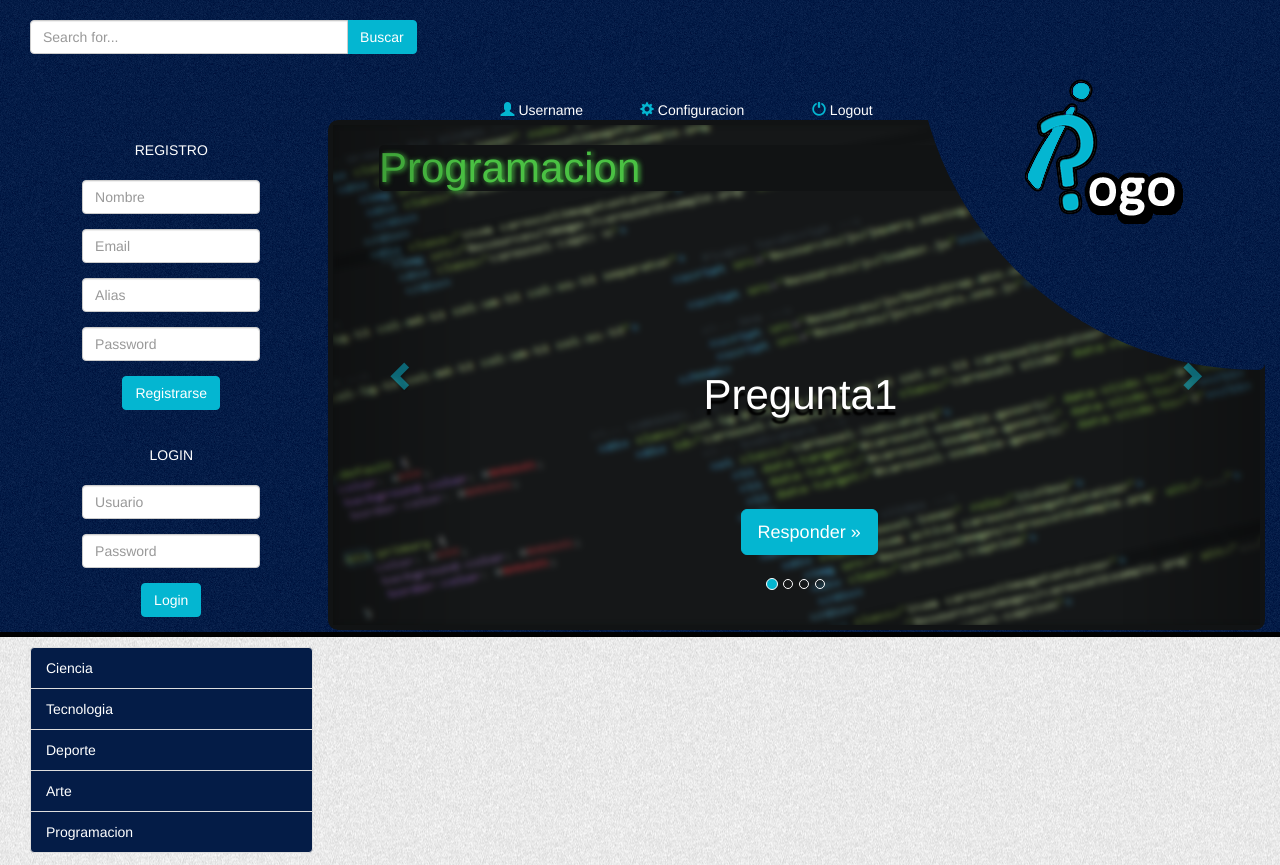
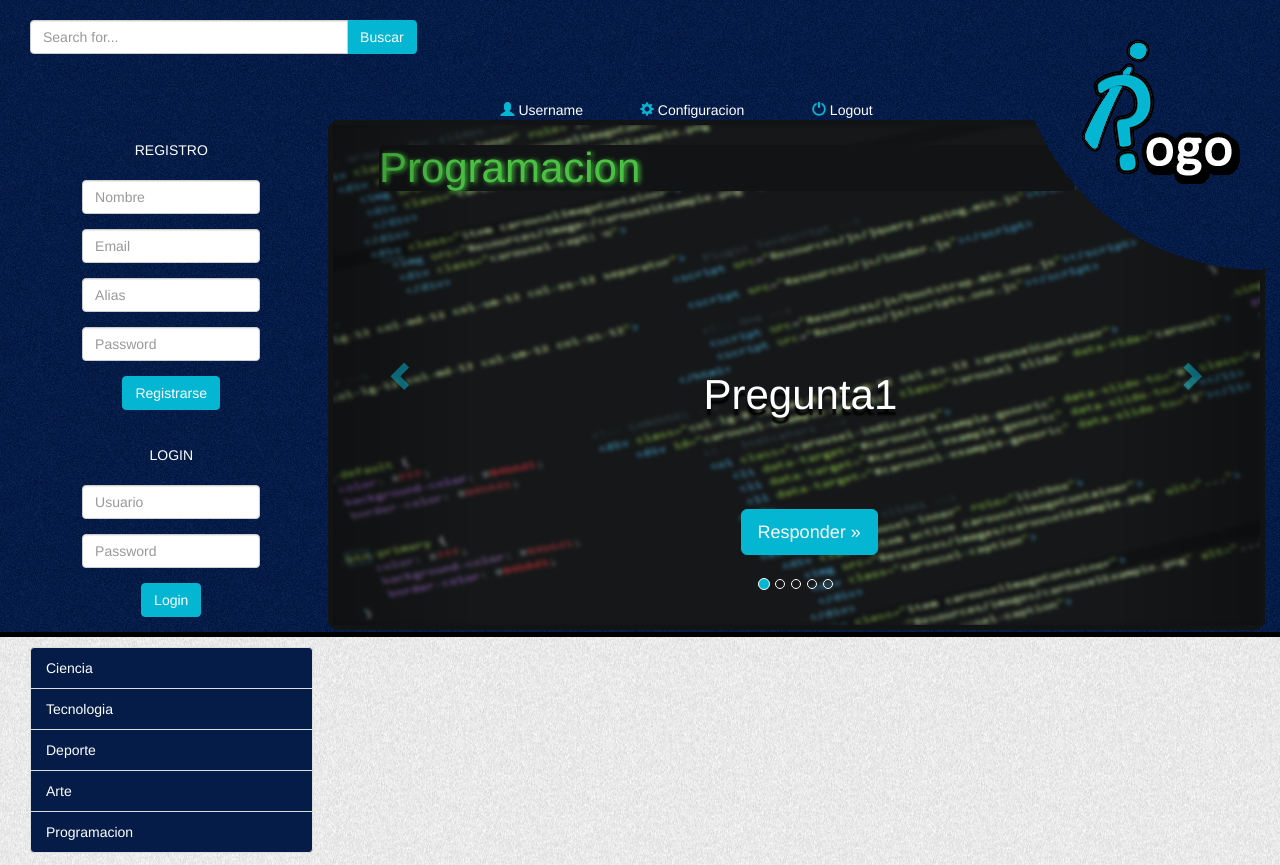
Before and after one commit to msantanagonzalez/rogo, a PHP site: page / in a window 1280 px wide. Shown: the top 865 px of the page. Run offline with PHP 8.4, Linux system fonts and the light colour scheme.

Commit message:
Added new carousel image & circulo reducido

```diff
--- a/www/Resources/css/styles.css
+++ b/www/Resources/css/styles.css
@@ -24,6 +24,7 @@ color: #04b6d1;
 .headContainer {
   padding-top: 20px;
   background-color: #041c47;
+  /*background-color:#111314;*/
 }
 
 .buscarContainer{
@@ -51,7 +52,7 @@ color: #04b6d1;
 
 .indexLogoContainer {
   position: absolute;
-  top: 50%;
+  top: 10%; /*Before: 50% */
   right: 0;
   z-index: 10;
 }
@@ -81,11 +82,11 @@ color: #04b6d1;
 .carouselImageContainer{
   width: 1024px;
   max-height: 500px;
-  -webkit-filter: blur(3px);
-  -moz-filter: blur(3px);
-  -o-filter: blur(3px);
-  -ms-filter: blur(3px);
-  filter: blur(3px);
+  -webkit-filter: blur(2px);
+  -moz-filter: blur(2px);
+  -o-filter: blur(2px);
+  -ms-filter: blur(2px);
+  filter: blur(2px);
 }
 
 .IndexCategoria{
@@ -114,8 +115,8 @@ color: #04b6d1;
 }
 
 .indexCircle{
-  width: 350px;
-  height: 350px;
+  width: 250px; /*before:250*/
+  height: 250px;
   position: absolute;
   top: 0px;
   right: 0px;
--- a/www/index.php
+++ b/www/index.php
@@ -70,7 +70,7 @@
               <!-- LOGO -->
               <div class="indexCircle visible-lg visible-md">
               </div>
-              <div class="col-lg-3 col-md-3 col-sm-12 col-xs-12 indexLogoContainer text-center visible-lg visible-md">
+              <div class="col-lg-3 col-md-3 col-sm-12 col-xs-12 indexLogoContainer text-right visible-lg visible-md">
                 <img src="Resources/images/logo1.png" alt="...">
               </div>
               <!-- Fin Logo-->
@@ -151,6 +151,7 @@
                     <li data-target="#carousel-example-generic" data-slide-to="1"></li>
                     <li data-target="#carousel-example-generic" data-slide-to="2"></li>
                     <li data-target="#carousel-example-generic" data-slide-to="3"></li>
+                    <li data-target="#carousel-example-generic" data-slide-to="4"></li>
                   </ol>
 
                   <!-- Wrapper for slides -->
@@ -176,17 +177,26 @@
                     <div class="item">
                       <img class="carouselImageContainer" src="Resources/images/carouselDeporte.png" alt="...">
                       <div class="carousel-caption">
-                        <h1>Categoria</h1>
+                        <h1>Deporte</h1>
                         <p>Pregunta3</p>
                         <a class="btn btn-lg btn-primary" href="#news1" role="button">Responder &raquo;</a>
                       </div>
                     </div>
 
                     <div class="item">
-                      <img class="carouselImageContainer" src="Resources/images/carouselProgramacion.png" alt="...">
+                      <img class="carouselImageContainer" src="Resources/images/carouselArte.png" alt="...">
                       <div class="carousel-caption">
-                        <h1>Categoria</h1>
+                        <h1>Arte</h1>
                         <p>Pregunta4</p>
+                        <a class="btn btn-lg btn-primary" href="#news1" role="button">Responder &raquo;</a>
+                      </div>
+                    </div>
+
+                    <div class="item">
+                      <img class="carouselImageContainer" src="Resources/images/carouselTecnologia.png" alt="...">
+                      <div class="carousel-caption">
+                        <h1>Tecnologia</h1>
+                        <p>Pregunta5</p>
                         <a class="btn btn-lg btn-primary" href="#news1" role="button">Responder &raquo;</a>
                       </div>
                     </div>
```
Also changed, not shown: www/Resources/images/carouselTecnologia.png (added).
